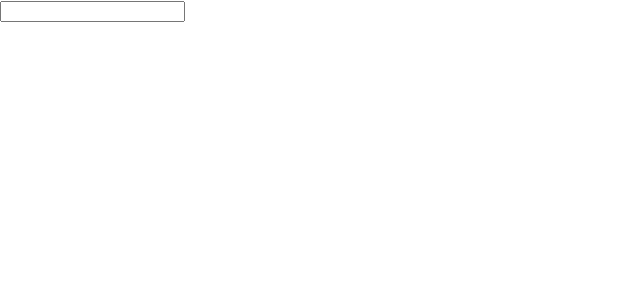
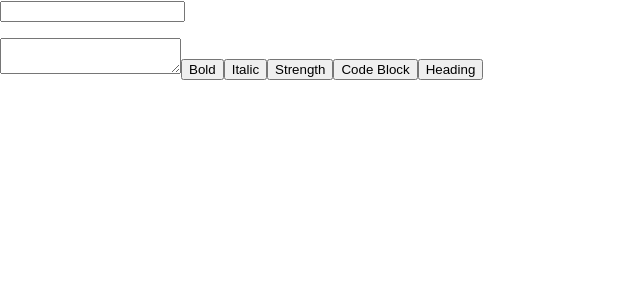
Before and after one commit to devdynam0507/oom-editor, a React (Create React App) app: page / in a window 1280 px wide. Shown: the top 300 px of the page, without its empty margins (0-640 px from the left). Built offline with nearby package versions, Linux system fonts and the light colour scheme.

Commit message:
feat: 마크다운 렌더링, 에디터 기능 추가

```diff
--- a/src/App.tsx
+++ b/src/App.tsx
@@ -3,12 +3,19 @@ import logo from './logo.svg';
 import './App.css';
 import { EditorTitleProvider } from './controller/EditorTitleController';
 import { EditorTitleView } from './view/EditorTitleView';
+import { EditorTextAreaView } from './view/EditorTextAreaView';
+import { EditorTextAreaProvider } from './controller/EditorTextAreaController';
 
 function App() {
   return (
-    <EditorTitleProvider>
-      <EditorTitleView/>
-    </EditorTitleProvider>
+    <>
+      <EditorTitleProvider>
+        <EditorTitleView/>
+      </EditorTitleProvider>
+      <EditorTextAreaProvider>
+        <EditorTextAreaView/>
+      </EditorTextAreaProvider>
+    </>
   );
 }
 
--- /dev/null
+++ b/src/controller/EditorTextAreaController.tsx
@@ -0,0 +1,60 @@
+import React, { createContext, useState } from "react";
+import EditorTextAreaModel from "../model/EditorTextAreaModel";
+
+const EditorTextAreaContext = createContext<EditorTextAreaModel>({
+    content: "",
+    preview: "",
+    cursorPositionStart: 0,
+    cursorPositionEnd: 0,
+    onChange: (e: React.ChangeEvent<HTMLTextAreaElement>) => {},
+    onFocus: (e: React.FocusEvent<HTMLTextAreaElement>) => {},
+    onBlur: (e: React.FocusEvent<HTMLTextAreaElement>) => {},
+    setContent: (content: string) => {}
+});
+
+interface Props {
+    children: JSX.Element | JSX.Element[];
+}
+
+const EditorTextAreaProvider = ({ children }: Props): JSX.Element => {
+    const [content, setContent] = useState('');
+    const [preview, setPreview] = useState('');
+    const [cursorPositionStart, setCursorPositionStart] = useState(0);
+    const [cursorPositionEnd, setCursorPositionEnd] = useState(0);
+
+    const onChange = (e: React.ChangeEvent<HTMLTextAreaElement>) => {
+        setContent(e.currentTarget.value);
+        setPreview(e.currentTarget.value)
+
+        setCursorPositionStart(e.currentTarget.selectionStart);
+        setCursorPositionEnd(e.currentTarget.selectionEnd);
+    }
+
+    const onFocus = (e: React.FocusEvent<HTMLTextAreaElement>) => {
+        setCursorPositionStart(e.currentTarget.selectionStart == null ? 0 : e.target.selectionStart);
+        setCursorPositionEnd(e.currentTarget.selectionEnd == null ? 0 : e.target.selectionEnd);
+    }
+
+    const onBlur = (e: React.FocusEvent<HTMLTextAreaElement>) => {
+        setCursorPositionStart(e.currentTarget.selectionStart == null ? 0 : e.target.selectionStart);
+        setCursorPositionEnd(e.currentTarget.selectionEnd == null ? 0 : e.target.selectionEnd);
+    }
+
+    return (
+        <EditorTextAreaContext.Provider
+        value={{
+            content,
+            preview,
+            cursorPositionStart,
+            cursorPositionEnd,
+            onChange,
+            onFocus,
+            onBlur,
+            setContent
+        }}>
+            {children}
+        </EditorTextAreaContext.Provider>
+    );
+}
+
+export { EditorTextAreaContext, EditorTextAreaProvider }
--- a/src/controller/EditorTitleController.tsx
+++ b/src/controller/EditorTitleController.tsx
@@ -9,7 +9,7 @@ const EditorTitleContext = createContext<EditorTitleModel>({
 
 interface Props {
     children: JSX.Element | JSX.Element[];
-  }
+}
 
 const EditorTitleProvider = ({ children }: Props): JSX.Element => {
     const [title, setTitle] = useState('');
--- /dev/null
+++ b/src/edit/EditorFunctions.tsx
@@ -0,0 +1,67 @@
+// 감싸는 마크다운 문법
+function editWrap(cursorPositionStart: number, content: string, target: string): string {
+    let stringBlockIndex = 0;
+
+    // 현재 커서 포지션에서 에서 마지막 문자열 위치를 찾는다.
+    for(let i = cursorPositionStart; i < content.length; i++) {
+        stringBlockIndex = i + 1;
+        if(content.charAt(i) === ' ' || content.charAt(i) === "\n") {
+            break;
+        }
+    }
+
+    let otherBlockIndex = stringBlockIndex == content.length - 1 ? 0 : content.length;
+
+    let newContent = content;
+    if(content.length == cursorPositionStart) {
+        newContent = content + target + " " + target;
+    }
+    else {
+        newContent = [
+            content.slice(0, cursorPositionStart),
+            target,
+            content.slice(cursorPositionStart, stringBlockIndex == 0 ? content.length : stringBlockIndex),
+            target,
+            otherBlockIndex > 0 ? content.slice(stringBlockIndex, otherBlockIndex) : ''
+        ].join('');
+    }
+
+    return newContent;
+}
+
+// 감싸지 않는 마크다운 문법
+function editSingle(cursorPositionStart: number, content: string, target: string): string {
+    return [
+        content.slice(0, cursorPositionStart),
+        target,
+        content.slice(cursorPositionStart, content.length)
+    ].join('');
+}
+
+function getBoldText(position: number, content: string): string {
+    return editWrap(position, content, '**');
+}
+
+function getStrengthText(position: number, content: string): string {
+    return editWrap(position, content, '~~');
+}
+
+function getItalicText(position: number, content: string): string {
+    return editWrap(position, content, '*')
+}
+
+function getCodeBlock(positon: number, content: string): string {
+    return editWrap(positon, content, '\`\`\`');
+}
+
+function getHeading(positon: number, content: string): string {
+    return editSingle(positon, content, '#');
+}
+
+export {
+    getBoldText,
+    getStrengthText,
+    getItalicText,
+    getCodeBlock,
+    getHeading
+}
--- /dev/null
+++ b/src/model/EditorTextAreaModel.tsx
@@ -0,0 +1,12 @@
+import React from "react";
+
+export default interface EditorTextAreaModel {
+    content: string,
+    preview: string,
+    cursorPositionStart: number,
+    cursorPositionEnd: number,
+    onChange: (e: React.ChangeEvent<HTMLTextAreaElement>) => void,
+    onFocus: (e: React.FocusEvent<HTMLTextAreaElement>) => void,
+    onBlur: (e: React.FocusEvent<HTMLTextAreaElement>) => void,
+    setContent: (content: string) => void
+}
--- /dev/null
+++ b/src/styles/MarkdownStyleCustom.tsx
@@ -0,0 +1,18 @@
+import React from "react";
+import styled from "styled-components";
+
+const BlockQuoteStyle = styled.blockquote`
+    color: #666;
+    margin: 5px;
+    padding-left: 3em;
+    border-left: 0.5em #eea solid;
+`
+
+function BlockQuoteCustom(node: any) {
+    console.log(node);
+    return (<BlockQuoteStyle>{node.children}</BlockQuoteStyle>)
+}
+
+export {
+    BlockQuoteCustom
+}
--- /dev/null
+++ b/src/view/EditorTextAreaView.tsx
@@ -0,0 +1,94 @@
+import React, { FunctionComponent, useContext } from "react";
+import { EditorTextAreaContext } from "../controller/EditorTextAreaController";
+import { ReactMarkdown } from "react-markdown/lib/react-markdown";
+import { BlockQuoteCustom } from "../styles/MarkdownStyleCustom";
+import remarkGfm from "remark-gfm";
+import remarkBreaks from "remark-breaks";
+import {
+    getBoldText,
+    getStrengthText,
+    getItalicText,
+    getCodeBlock,
+    getHeading
+ } from "../edit/EditorFunctions";
+
+// syntax highlighter imports
+import { Prism as SyntaxHighlighter } from "react-syntax-highlighter"
+// highlighter styles
+import { coy as s } from 'react-syntax-highlighter/dist/cjs/styles/prism'
+
+export const EditorTextAreaView: React.FunctionComponent = () => {
+    const { content, preview, cursorPositionStart, cursorPositionEnd, onChange, onFocus, onBlur, setContent } = useContext(EditorTextAreaContext);
+
+    // 지원하려는 Text Editing 기능
+    //
+    const onClickBold = () => {
+        let newContent = getBoldText(cursorPositionStart, content);
+
+        setContent(newContent);
+        document.getElementById('oom-editor')!.innerText = newContent;
+    }
+
+    const onClickItalic = () => {
+        let newContent = getItalicText(cursorPositionStart, content);
+
+        setContent(newContent);
+        document.getElementById('oom-editor')!.innerText = newContent;
+    }
+
+    const onClickStrength = () => {
+        let newContent = getStrengthText(cursorPositionStart, content);
+
+        setContent(newContent);
+        document.getElementById('oom-editor')!.innerText = newContent;
+    }
+
+    const onClickCodeBlock = () => {
+        let newContent = getCodeBlock(cursorPositionStart, content);
+
+        setContent(newContent);
+        document.getElementById('oom-editor')!.innerText = newContent;
+    }
+
+    const onClickHeading = () => {
+        let newContent = getHeading(cursorPositionStart, content);
+
+        setContent(newContent);
+        document.getElementById('oom-editor')!.innerText = newContent;
+    }
+
+    return (
+        <div>
+            <textarea onChange={onChange} value={content} onFocus={onFocus} onBlur={onBlur} id="oom-editor"></textarea>
+            <button onClick={onClickBold}>Bold</button>
+            <button onClick={onClickItalic}>Italic</button>
+            <button onClick={onClickStrength}>Strength</button>
+            <button onClick={onClickCodeBlock}>Code Block</button>
+
+            <button onClick={onClickHeading}>Heading</button>
+
+            <ReactMarkdown
+                components={{
+                    code: ({node, inline, className, children, ...props}) => {
+                        const match = /language-(\w+)/.exec(className || '')
+                        return !inline && match ? (
+                            <SyntaxHighlighter
+                                children={String(children).replace(/\n$/, '')}
+                                language={match[1]}
+                                style={s}
+                                PreTag="div"
+                                // {...props}
+                            />
+                            ) : (
+                            <code className={className} {...props}>
+                                {children}
+                            </code>
+                            )
+                    },
+                    blockquote: BlockQuoteCustom
+                }}
+                remarkPlugins={[remarkGfm, remarkBreaks]}
+            >{preview}</ReactMarkdown>
+        </div>
+    )
+}
```
Also changed, not shown: package.json (+10 -0 lines), 1 other file (tests, documents, lock files or other folders).
